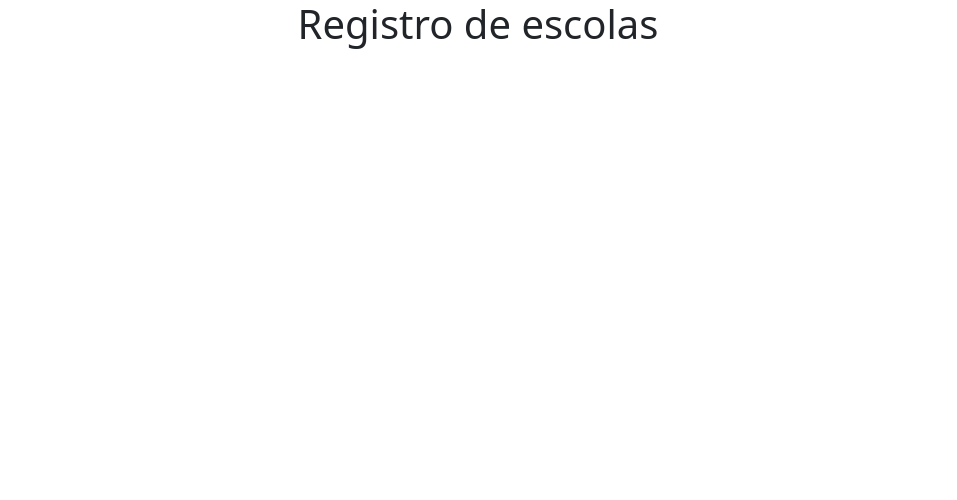
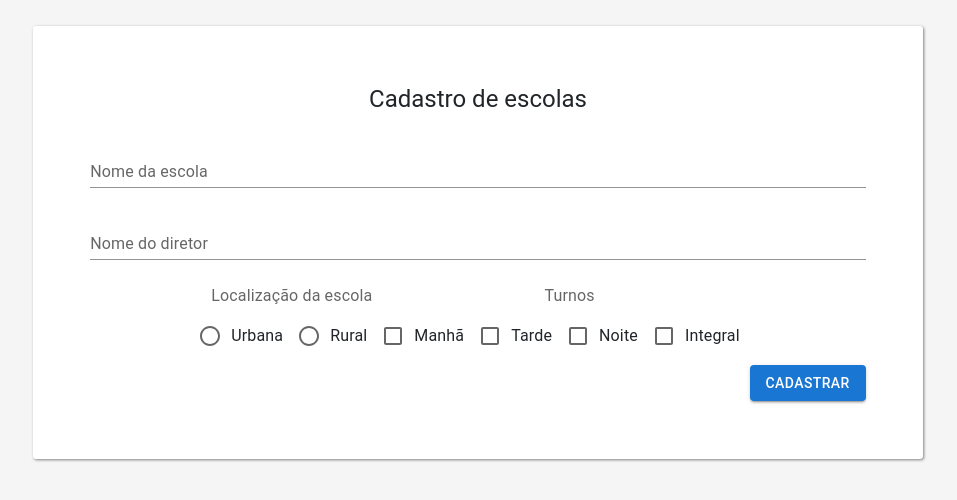
Before and after one commit to adicksonjr/educacao-inteligente-front, a React (Create React App) app: page /registro in a window 1280 px wide. Shown: the top 500 px of the page, without its empty margins (162-1119 px from the left). Built offline with nearby package versions, Linux system fonts and the light colour scheme.

Commit message:
layout formulario para cadastar escolas

```diff
--- a/src/App.css
+++ b/src/App.css
@@ -1,5 +1,8 @@
 .App {
+  height: 100vh;
   text-align: center;
+  background-color: #F5F5F5;
+  padding: 2%;
 }
 .searchIcon{
   color: black;
--- a/src/schoolList/index.js
+++ b/src/schoolList/index.js
@@ -20,9 +20,11 @@ const SchoolList = () => {
     const [searchName,setSearchName] = useState('');
     const [filterName,setFilterName] = useState('');
     const [showFilterInput,setShowFilterInput] = useState(false);
+    const [showSchoolSearch, setShowSchoolSearch] = useState(true);
 
     const handleSearch = async () => {
         setLoading(true)
+        setShowSchoolSearch(false)
         await api.get(ADVANCED_SEARCH+searchName)
         .then(response => {
             setListSchools(response.data[1]);
@@ -33,6 +35,7 @@ const SchoolList = () => {
         })
     }
     const handleFilter = () => {
+        setListSchoolsFilter([])
         listSchools.forEach(school => {
             if(filterName.toUpperCase()===school.cidade){
                 setListSchoolsFilter([...listSchoolsFilter,school])
@@ -73,10 +76,19 @@ const SchoolList = () => {
                     </FilterButton>
                 </Button>
             }
+        </div>
+        {isLoading?
+            <LoadingContainer>
+                <Spinner name="ball-spin-fade-loader" />
+            </LoadingContainer>
+            :
+            <>
+                {showSchoolSearch?
                     <TextField
                         id="standard-basic"
                         label="Busca"
                         variant="standard"
+                        helperText='Buscar escolas por nome'
                         value={searchName}
                         onChange={(e)=>{setSearchName(e.target.value)}}
                         onKeyDown={(e) => {if(e.key==='Enter'){handleSearch()}}}
@@ -90,11 +102,6 @@ const SchoolList = () => {
                             )
                         }}
                     />
-        </div>
-        {isLoading?
-            <LoadingContainer>
-                <Spinner name="ball-spin-fade-loader" />
-            </LoadingContainer>
                     :
                     <List
                     sx={{ bgcolor: 'background.paper' }}
@@ -120,6 +127,8 @@ const SchoolList = () => {
                             ))}
                     </List>
                 }
+            </>
+        }
     </Container>
   );
 }
--- a/src/schoolRegister/index.js
+++ b/src/schoolRegister/index.js
@@ -1,12 +1,65 @@
 import React from 'react';
+import TextField from '@mui/material/TextField';
+import FormControl from '@mui/material/FormControl';
+import { Button, Checkbox, Container, FormControlLabel, FormLabel, Radio, RadioGroup, Typography } from '@mui/material';
+import { RegisterForm } from './styles';
 
-const SchoolRegister = () =>
-    (
-        <div>
-            <h1>
-                Registro de escolas
-            </h1>
-        </div>
-    );
+
+const SchoolRegister = () =>{
+
+    return (
+        <Container className='d-flex justify-content-center align-itens-center'>
+            <RegisterForm>
+                <Typography variant="h5" gutterBottom component="div">
+                    Cadastro de escolas
+                </Typography>
+                <FormControl
+                    fullWidth>
+                    <TextField
+                        margin="normal"
+                        variant='standard'
+                        label='Nome da escola'
+                    />
+                    <TextField
+                        margin="normal"
+                        variant='standard'
+                        label='Nome do diretor'
+                    />
+                </FormControl>
+                <FormControl
+                    margin="normal" >
+                    <FormLabel component="legend">Localização da escola</FormLabel>
+                    <RadioGroup
+                        row
+                        aria-label="gender"
+                        defaultValue="female"
+                        name="row-radio-buttons-group"
+                    >
+                        <FormControlLabel value="urban" control={<Radio />} label="Urbana" />
+                        <FormControlLabel value="rural" control={<Radio />} label="Rural" />
+                    </RadioGroup>
+                </FormControl>
+                <FormControl
+                    margin="normal">
+                    <FormLabel component="legend">Turnos</FormLabel>
+                    <div className='d-flex justify-content-center flex-wrap'>
+                        <FormControlLabel control={<Checkbox />} label="Manhã" />
+                        <FormControlLabel control={<Checkbox />} label="Tarde" />
+                        <FormControlLabel control={<Checkbox />} label="Noite" />
+                        <FormControlLabel control={<Checkbox />} label="Integral" />
+                    </div>
+                </FormControl>
+                <div className='d-flex justify-content-end'>
+                    <Button
+                        margin="normal"
+                        type='submit'
+                        variant='contained'>
+                        Cadastrar
+                </Button>
+                </div>
+            </RegisterForm>
+        </Container>
+    )
+}
 
 export default SchoolRegister;
--- /dev/null
+++ b/src/schoolRegister/styles.js
@@ -0,0 +1,13 @@
+import styled from "styled-components";
+
+export const DivFlex = styled.div`
+    display: flex;
+    align-items: center;
+    justify-content: center;
+`
+export const RegisterForm = styled.form`
+    background-color: white;
+    padding: 5%;
+    box-shadow: 1px 1px 3px gray;
+    border-radius: 3px;
+`
```
Lines whose indentation alone changed are shown as unchanged.
